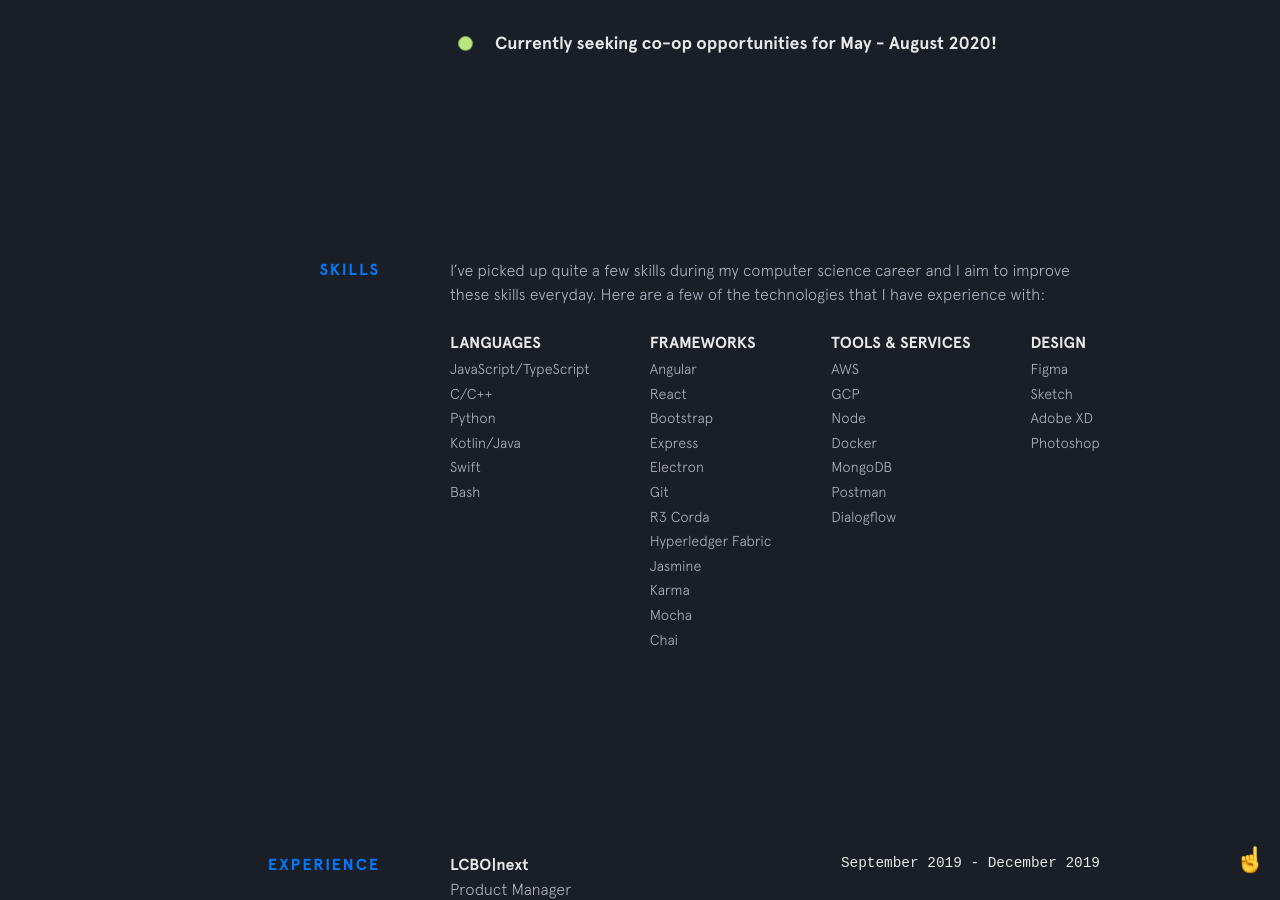
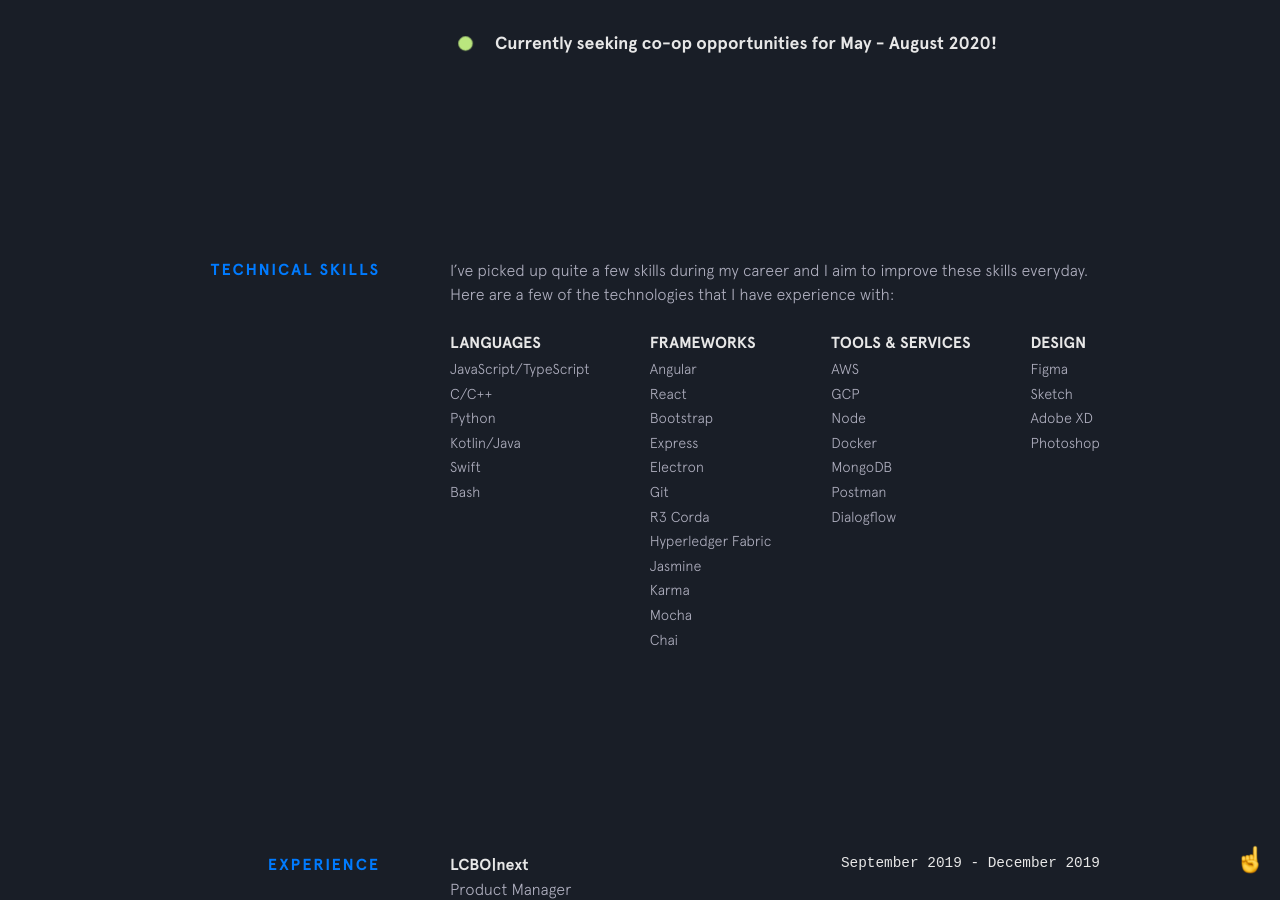
Before and after one commit to PronoyC/pronoyc.github.io, a Jekyll site: the page built from index.html, in a window 1280 px wide and 900 px high, scrolled down 1360 px. Built offline with Jekyll 4.4.1, drawn with Linux system fonts in a browser that asks for light colours; nearby versions of some CDN libraries.

Commit message:
Update skills.html

```diff
--- a/_includes/skills.html
+++ b/_includes/skills.html
@@ -1,7 +1,7 @@
 <section class="section skills">
-  <div class="section__title">Skills</div>
+  <div class="section__title">Technical Skills</div>
   <div class="section__content">
-    <p>I’ve picked up quite a few skills during my computer science career and I aim to improve these skills everyday. Here are a few of the technologies that I have experience with:</p>
+    <p>I’ve picked up quite a few skills during my career and I aim to improve these skills everyday. Here are a few of the technologies that I have experience with:</p>
     <div class="skillz">
       <div class="skillz__category">
         <div class="skillz__category__label">Languages</div>
```
